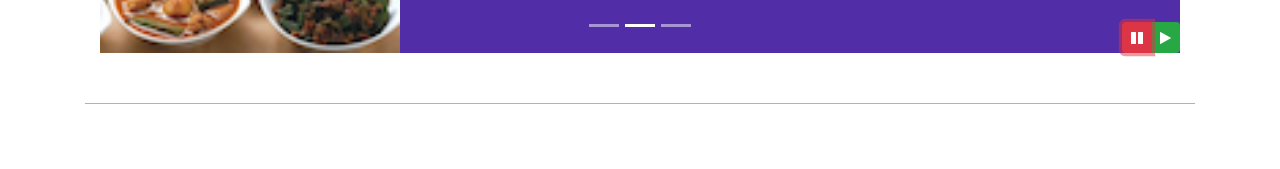
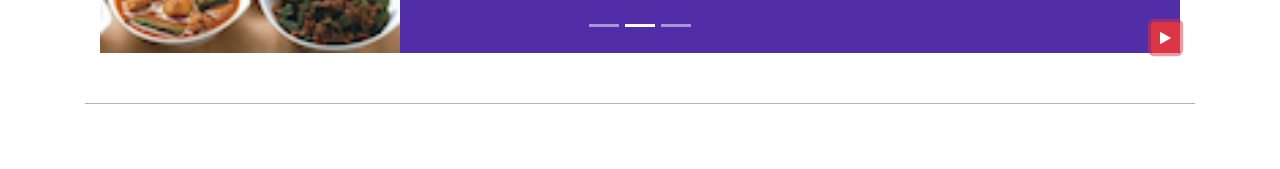
Before and after one commit to Govind-Asawa/learning-Bootstrap, a website: page index.html in a window 1280 px wide. Both pictures are taken after a click on the button 1137 px from the left and 668 px from the top of the page. Shown: the part 631-800 px from the top of the page. Drawn offline with nearby package versions, Linux system fonts and the light colour scheme.

Commit message:
added single button to play and pause carousel

```diff
--- a/index.html
+++ b/index.html
@@ -211,14 +211,10 @@
                         <span class="carousel-control-next-icon"></span>
                     </a>
 
-                    <div class="btn-group" id="carouselButton">
-                        <button class="btn btn-block btn-danger btn-sm" id="carousel-pause">
-                            <span class="fa fa-pause"></span>
-                        </button>
-                        <button class="btn btn-sm btn-success" id="carousel-play">
-                            <span class="fa fa-play"></span>
-                        </button>
-                    </div>
+                    <button class="btn btn-danger btn-sm" id="carouselButton">
+                        <span id="carousel-btn-icon" class="fa fa-pause"></span>
+                    </button>
+
                 </div>
             </div>
         </div>
@@ -316,13 +312,15 @@
     <script src="node_modules/bootstrap/dist/js/bootstrap.min.js"></script>
     <script>
         $(document).ready(function(){
-            $("#mycarousel").carousel( { interval: 2000 } );
-            $("#carousel-pause").click(function(){
-                $("#mycarousel").carousel('pause');
+            $(".carousel").carousel({interval: 2000});
+            $("#carouselButton").click(function(){
+                if($('#carouselButton > span').hasClass('fa-pause'))
+                    $("#mycarousel").carousel('pause');
+                else
+                    $("#mycarousel").carousel('cycle');
+                $('#carouselButton > span').toggleClass('fa-pause fa-play');
             });
-            $("#carousel-play").click(function(){
-                $("#mycarousel").carousel('cycle');
-            });
+
         });
     </script>
 </body>
```
